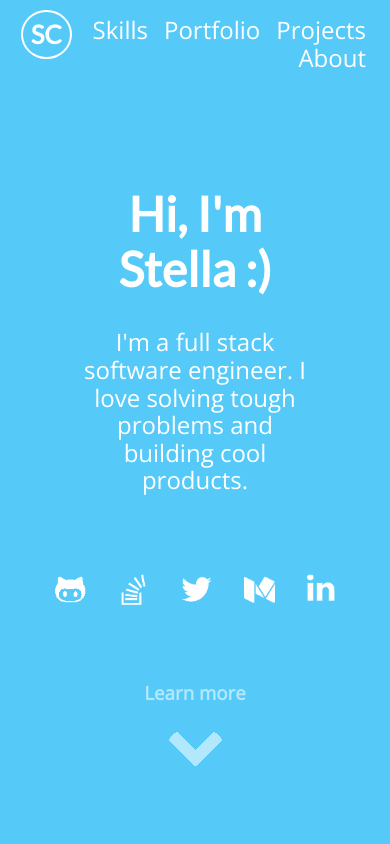
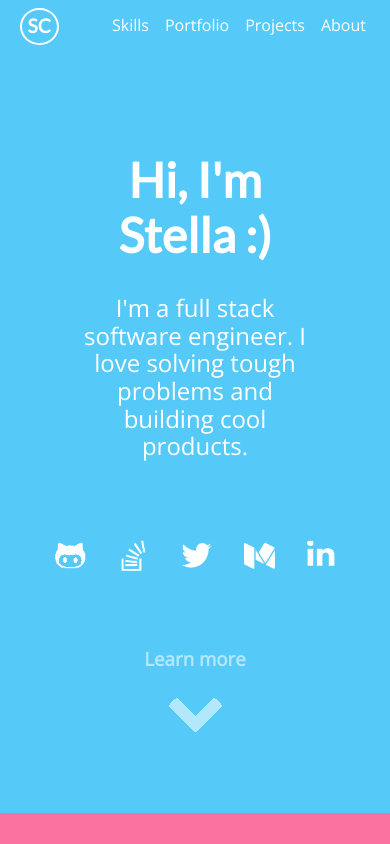
Before and after one commit to sergiodiazl/Portfolio, a React (Create React App) app: page / in a window 390 px wide. Shown: the top 844 px of the page. Built offline with nearby package versions, Linux system fonts and the light colour scheme.

Commit message:
Adjusted responsiveness of Navigation at mobile sizes

```diff
--- a/src/Navigation.css
+++ b/src/Navigation.css
@@ -1,5 +1,6 @@
 /* Nav-bar */
 .nav {
+  width: 100%;
   display: flex;
   justify-content: space-between;
   align-content: center;
@@ -15,7 +16,7 @@
   transition: all 1s ease;
 }
 .nav-v1 span {
-  font-size: 1.5em;
+  font-size: 1em;
 }
 #logo {
   display: inline-block;
@@ -27,7 +28,7 @@
   cursor: pointer;
   cursor: hand;
   color: white;
-  font-size: 1.6em;
+  font-size: 1.2em;
 }
 .nav-v2 {
   background-color: rgba(233, 233, 233, 1);
@@ -38,17 +39,16 @@
 .nav-v2 #logo {
   color: #2FC6EE;
   font-size: 1.3em;
-  margin-top: 0;
-  margin-bottom: 0;
+  margin: 0.2em 0;
   transition: all 1s ease;
 }
 .nav-v2 span {
   color: #2FC6EE;
-  font-size: 1.2em;
+  font-size: 1em;
   transition: all 1s ease;
 }
 .nav-v2 .nav-list {
-  margin: 0.5em 0;
+  margin: 0.9em 0 0 0;
   transition: all 1s ease;
 }
 .nav-list {
@@ -89,6 +89,15 @@
 }*/
 
 @media (min-width: 550px) {
+  .nav-v1 span {
+    font-size: 1.3em;
+  }
+  .nav-v2 span {
+    font-size: 1.2em;
+  }
+}
+
+@media (min-width: 550px) {
   #logo {
     font-size: 1.8em;
   }
```
